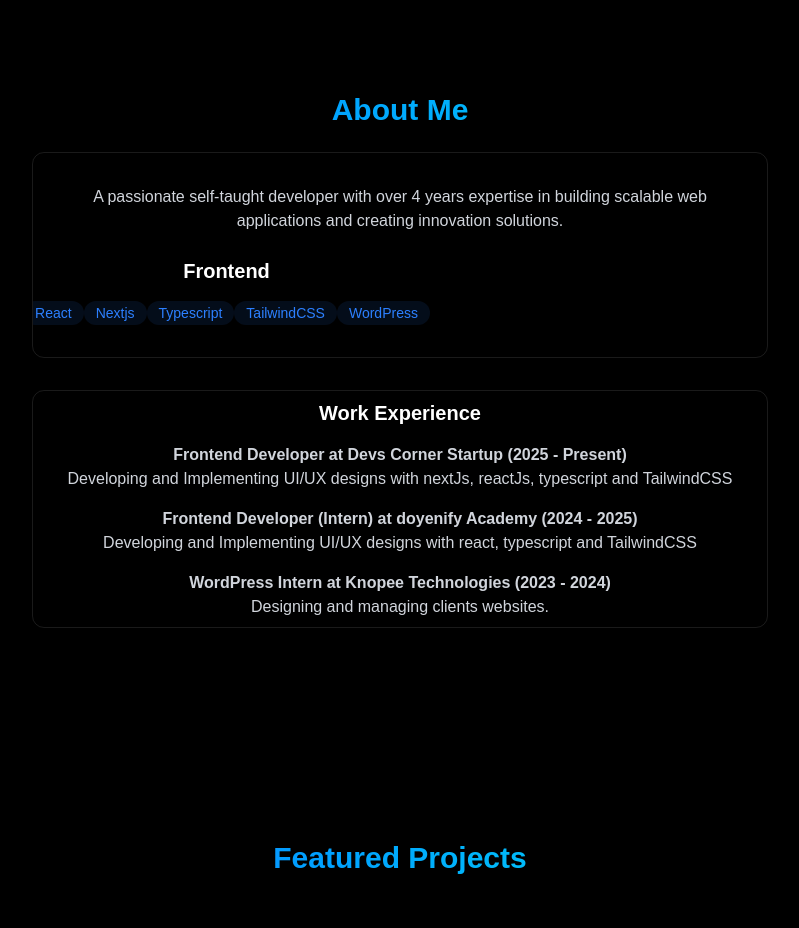
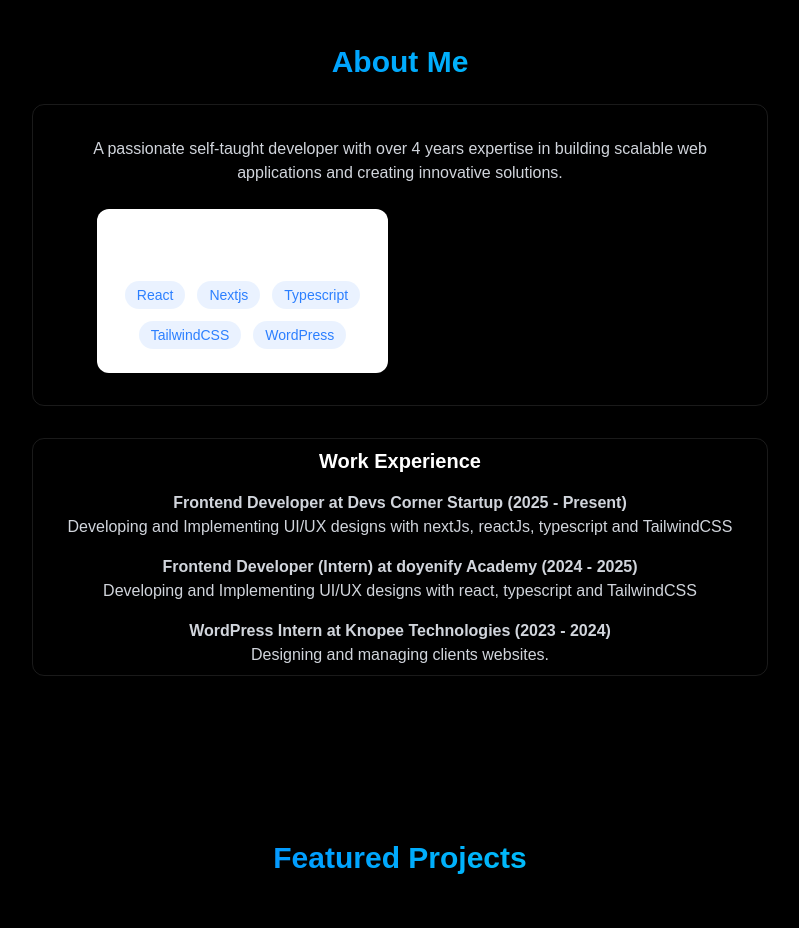
Before and after one commit to renton-hash/New_Portfolio, a React (Vite) app: page / in a window 1280 px wide. Shown: the part 1240-2168 px from the top of the page, without its empty margins (240-1039 px from the left). Built offline with nearby package versions, Linux system fonts and the light colour scheme.

Commit message:
Update About.jsx

```diff
--- a/src/Components/Sections/About.jsx
+++ b/src/Components/Sections/About.jsx
@@ -24,32 +24,30 @@ export const About = () => {
         <div className="rounded-xl p-8 overflow-hidden border-white/10 border hover:-translate-y-1 transition-all">
             <p className="text-gray-300 mb-6">
                 A passionate self-taught developer with over 4 years expertise in
-                building scalable web applications and creating innovation solutions.
+                building scalable web applications and creating innovative solutions.
             </p>
 
-            <div className="grid grid-cols-1 md:grid-cols-2 justify-center items-center gap-6">
-            <div className="rounded-xl p- hover:-translate-y-1 transition-all flex flex-col items-center justify-center text-center">
-                <h3 className="text-xl font-bold mb-4">Frontend</h3>
-            <div className="flex-row overflow-x-auto items-center gap-2">
-                {frontendSkills.map((tech, key) => {
-                    return(
+            <div className="grid grid-cols-1 md:grid-cols-2 justify-center items-center gap-6 px-4 sm:px-6 lg:px-8">
+  <div className="rounded-xl p-4 sm:p-6 hover:-translate-y-1 transition-all flex flex-col items-center justify-center text-center bg-white dark:bg-neutral-900 shadow-sm w-full">
+    <h3 className="text-lg sm:text-xl md:text-2xl font-bold mb-3 sm:mb-4">Frontend</h3>
+    <div className="flex flex-wrap justify-center gap-2 sm:gap-3 w-full">
+      {frontendSkills.map((tech, key) => (
         <span
           key={key}
-                    className="bg-blue-500/10 text-blue-500 py-1 px-3  rounded-full text-sm
-                    hover:bg-blue-500/20 hover:shadow-[0_2px_8px_rgba(59,130,246,0.2)] transition">
+          className="bg-blue-500/10 text-blue-500 py-1 px-3 rounded-full text-xs sm:text-sm
+          hover:bg-blue-500/20 hover:shadow-[0_2px_8px_rgba(59,130,246,0.2)] transition whitespace-nowrap"
+        >
           {tech}
         </span>
-                    );
-                })}
+      ))}
     </div>
   </div>
-
 </div>
 
 
 
         </div>
-{/* The certification is not ready even though I am a self taught developer */}
+{/* The certification is not ready even though I am a self-taught developer */}
       <div className="grid-cols-2 overflow-hidden gap-6 mt-8">
 
     {/*<div className="p-2 rounded-xl border-white/10 border
```
Lines whose indentation alone changed are shown as unchanged.
